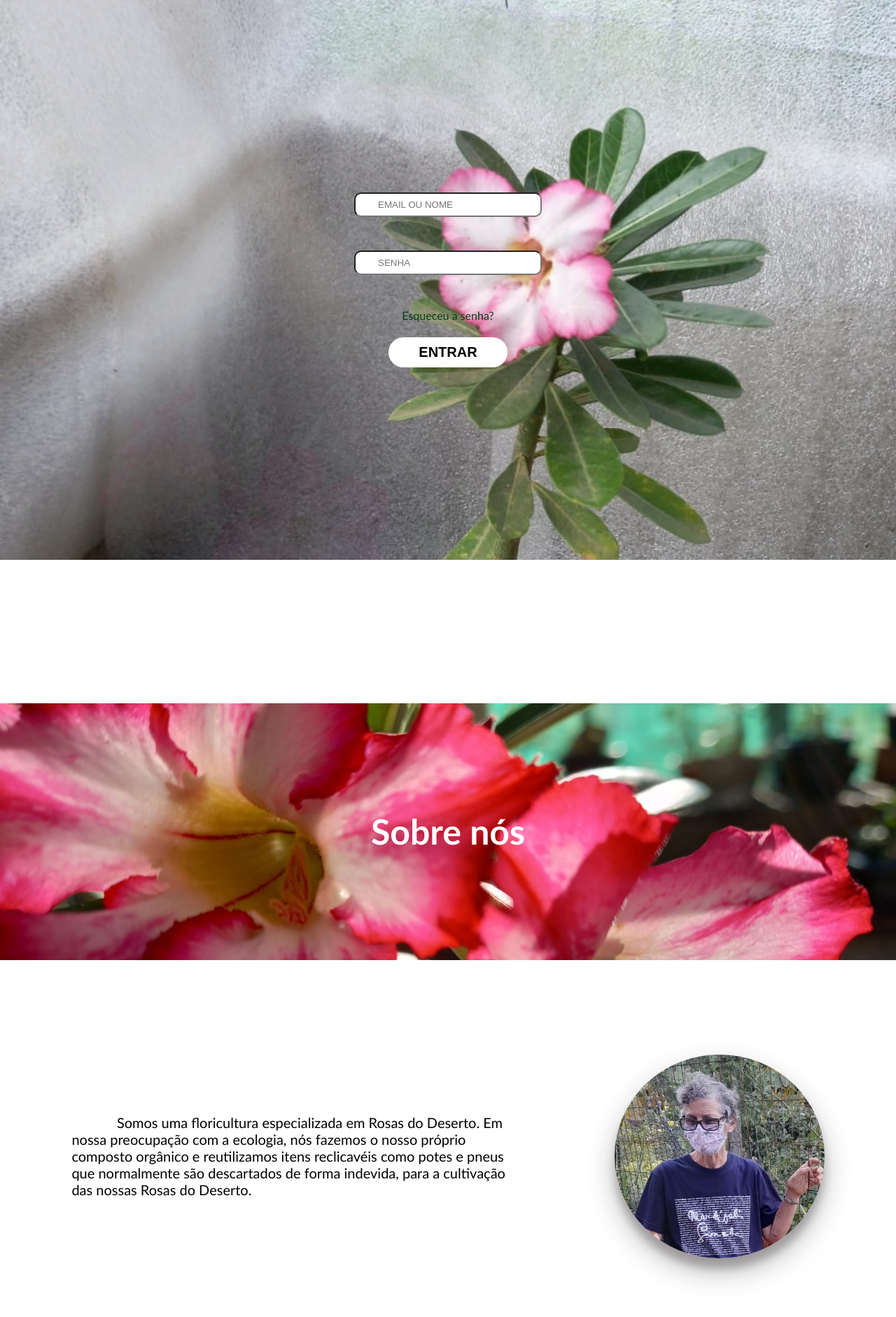
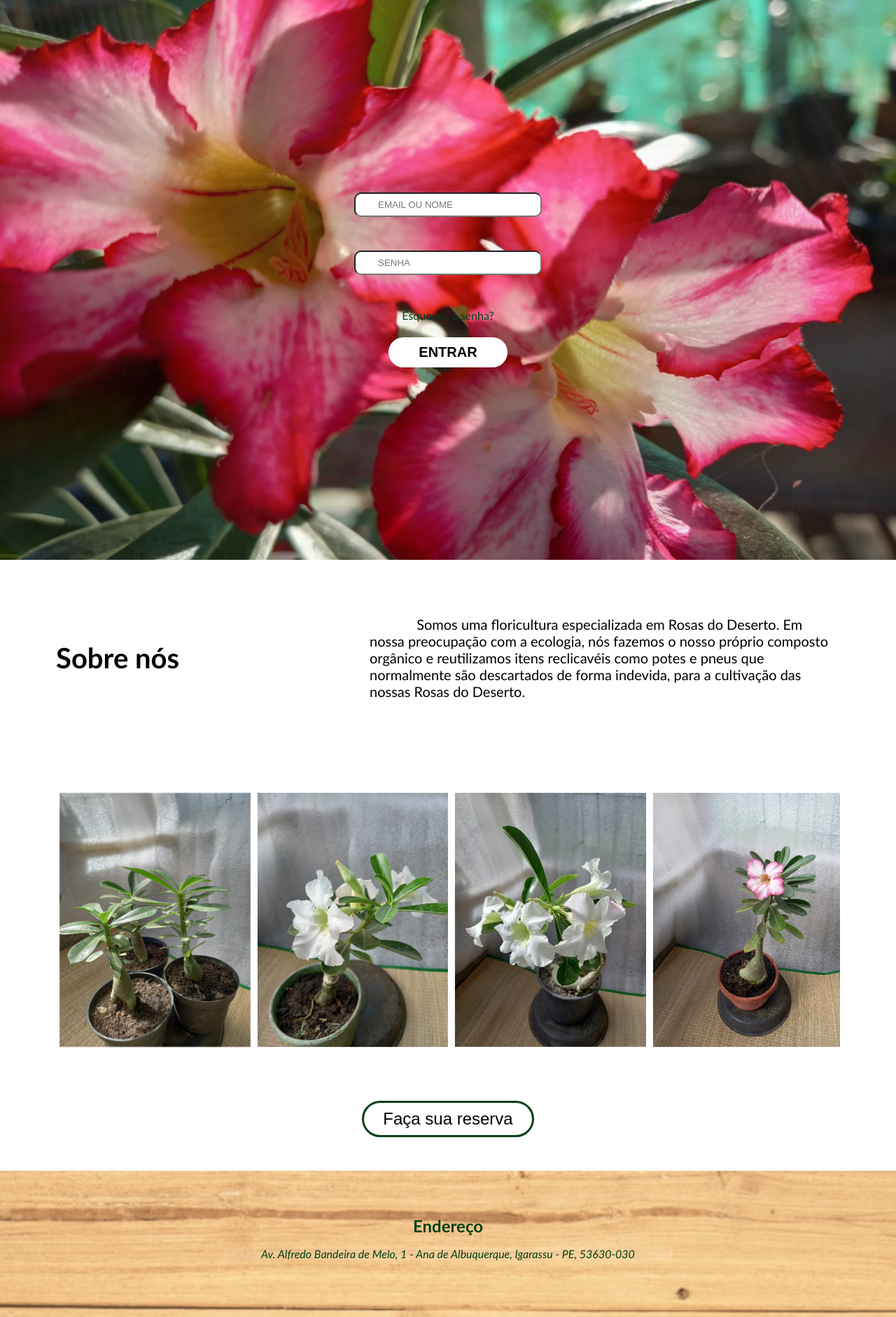
Before and after one commit to cristianoepifanio/Floricultura, a PHP site: page / in a window 1280 px wide. Shown: the part 74-1956 px from the top of the page at 70% size. Run offline with PHP 8.4, Linux system fonts and the light colour scheme; some libraries are stand-ins or nearby versions; grey boxes are pictures that could not be loaded.

Commit message:
alteração do layout principal.

```diff
--- a/index.html
+++ b/index.html
@@ -48,27 +48,27 @@
       <button class="button">ENTRAR</button>
     </div>
   </div>
-  <div class="bloco">
-    <!--<div class="paragrafo-foto">
-    </div>-->
+  <!-- <div class="bloco">
+    <div class="paragrafo-foto">
+    </div>
 
-  </div>
+  </div> -->
 
-  <div id="Sobre-nos" class="categorias">
+  <!-- <div id="Sobre-nos" class="categorias">
+  </div> -->
+  <div class="bloco perfil">
     <h1>Sobre nós</h1>
-  </div>
-  <div class="bloco perfil">
     <p class="bloco-texto">Somos uma floricultura especializada em Rosas do Deserto. Em nossa preocupação com a
       ecologia, nós fazemos o nosso próprio composto orgânico e reutilizamos itens reclicavéis como potes e pneus que
       normalmente são descartados de forma indevida, para a cultivação das nossas Rosas do Deserto. </p>
 
-    <img src="fotos/fotoa-redimensionadas-para-o-site/foto perfil experimento.jpg" class="foto-perfil" height="50%"
-      alt="Foto de perfil">
+    <!-- <img src="fotos/fotoa-redimensionadas-para-o-site/foto perfil experimento.jpg" class="foto-perfil" height="50%"
+      alt="Foto de perfil"> -->
 
   </div>
-  <div id="Catalogo" class="categorias">
+  <!-- <div id="Catalogo" class="categorias">
     <h1>Catálogo</h1>
-  </div>
+  </div> -->
   <div class="bloco">
     <div id="owl-example" class="owl-carousel owl-theme">
       <div class="item"><img src="fotos/img/brotos.jpeg" alt="Brotos"></div>
--- a/style/main.css
+++ b/style/main.css
@@ -3,6 +3,16 @@
     margin: 0%;
 }
 
+/* corpo */
+body{
+    background-image: url(../fotos/fotoa-redimensionadas-para-o-site/background.jpg);
+    background-attachment: fixed;
+    background-size: cover;
+    font-family: 'Gill Sans', 'Gill Sans MT', Calibri, 'Trebuchet MS', sans-serif;
+    margin-top: 0;
+    margin: auto;
+
+}
 /* ----------------------------------------------
 Menu
 ---------------------------------------------- */
@@ -62,7 +72,7 @@
     color: #043f15;
 }
 /* ----------------------------------------------------
-                    caixa com animação das flores
+        caixa com animação das flores
 --------------------------------------------------- */
 .box{
     width: 100%;
@@ -70,7 +80,7 @@
     /* margin-top: 69px ; */
     animation: anim 10s 1;
     transition:ease-in-out;
-    background-image: url(../fotos/img/rosa\ única.jpeg);
+    /* background-image: url(../fotos/img/rosa\ única.jpeg); */
     background-size: cover;
     background-position-y: 30%;
     display: flex;
@@ -78,6 +88,7 @@
     margin: auto auto;
     align-items: center;
     justify-content: center;
+    transition: ease-out 400ms;
 }
 @keyframes anim {
     0%{
@@ -94,7 +105,7 @@
         background-position-y: 70%;
     }
     100%{
-        background-image: url(../fotos/img/rosa\ única.jpeg) ;
+        background-image: url(../fotos/fotoa-redimensionadas-para-o-site/background.jpg);
         background-position-y: 20%;
         background-position-x: 30%;
     }
@@ -128,19 +139,18 @@
     margin: auto;
     width: 80%;
 }
-/* corpo */
-body{
-    background-image: url(../fotos/fotoa-redimensionadas-para-o-site/background.jpg);
-    background-attachment: fixed;
-    background-size: cover;
-    font-family: 'Gill Sans', 'Gill Sans MT', Calibri, 'Trebuchet MS', sans-serif;
-    margin-top: 0;
-    margin: auto;
+/*---------------------------------------------------
+espaços em BRANCO que possuem os textos.
+---------------------------------------------------  */
+.bloco {
+    background-color: rgb(255, 255, 255);
+    padding: 5rem 5rem 3rem ;
+    font-size: 20px;
 
 }
-/*---------------------------------------------------
-      espaços em BRANCO que possuem os textos.
----------------------------------------------------  */
+.bloco p{
+    text-indent: 10%;
+}
 .bloco2{
     background-color: rgb(255, 255, 255);
     padding: 2%;
@@ -161,6 +171,11 @@
     background-color: #fff;
     color: #043f15;
     padding: 5px;
+}
+.perfil{
+    display: flex;
+    align-items: center;
+    justify-content: space-between;
 }
 /* ----------------------------------------------------
       Cartazes dos catálogos de plantas
@@ -200,16 +215,6 @@
     align-items: center;
     border-radius: 1px white 60px;
     margin: auto;
-}
-
-.bloco {
-    background-color: rgb(255, 255, 255);
-    padding: 8%;
-    font-size: 20px;
-}
-.bloco p{
-    text-indent: 10%;
-
 }
 
 button {
@@ -256,11 +261,7 @@
 .bloco-texto{
     width: 60%;
 }
-.perfil{
-    display: flex;
-    align-items: center;
-    justify-content: space-between;
-}
+
 /* Rodapé */
 footer {
     /* background-color: #884919; */
```
